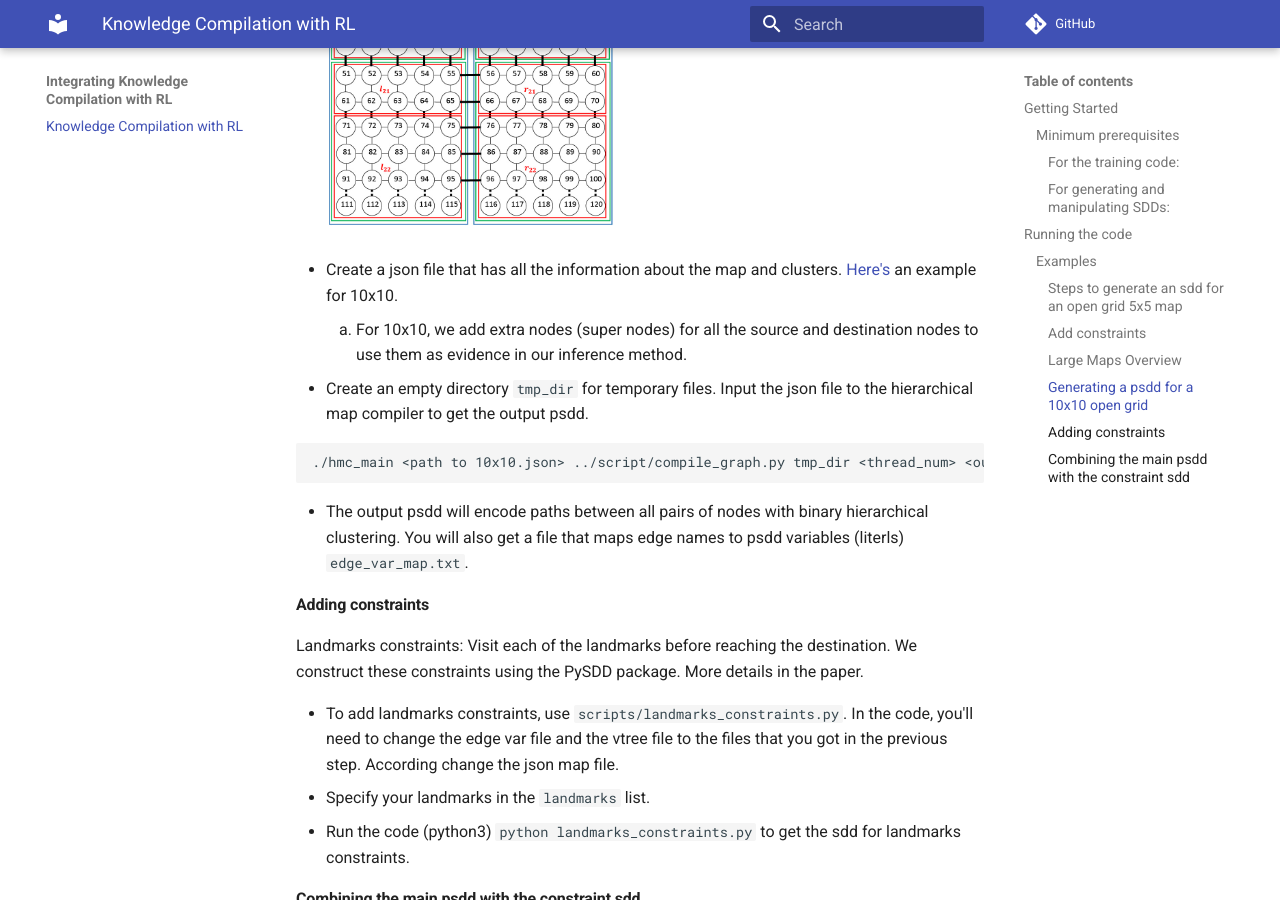
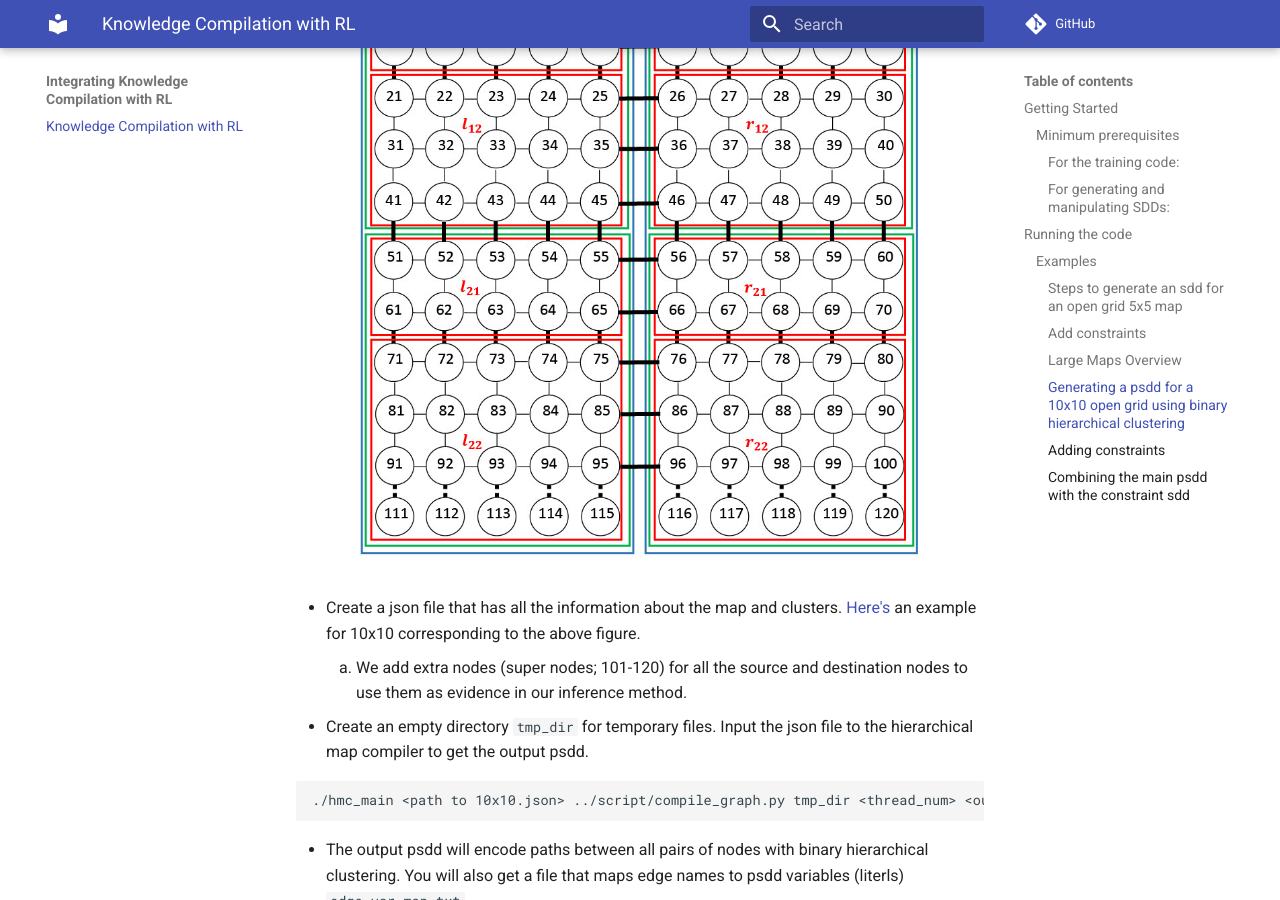
Before and after one commit to kushagra06/KCRL-Docs, an MkDocs documentation site: the page built from docs/index.md, in a window 1280 px wide and 900 px high, scrolled down 3016 px. Built offline with MkDocs 1.6.1 and Material for MkDocs 9.7.7, drawn with Linux system fonts in a browser that asks for light colours; comment, search, counter and statistics services are not loaded; some of the changed text lies outside the part shown.

Commit message:
Update index.md

````diff
--- a/docs/index.md
+++ b/docs/index.md
@@ -72,14 +72,14 @@ To generate and manipulate decision diagrams for large maps (e.g. 10x10, 20x20),
 * Combine (P)SDDs using the multiplication operation provided in the PSDD C++ package to generate the final decision diagram. (You can use `scripts/paths_psdd_mult.cpp` which is also provided in the `psdd-1` repo. You can also convert the constraint SDD to PSDD in the mutliplication script itself.).
 * Generate the intermediate json files using `pypsdd/sdd2json.py` and use these files to run the training code.
 
-#### Generating a psdd for a 10x10 open grid
+#### Generating a psdd for a 10x10 open grid using binary hierarchical clustering
 
 <img src="./images/hier_clust.jpg" alt="Hierarchical Clustering Tree" width="" height="">
 
-<img src="./images/map_clust.jpg" alt="Hierarchical Clustering Map" width="350" height="300">
+<img src="./images/map_clust.jpg" alt="Hierarchical Clustering Map" width="" height="">
 
-* Create a json file that has all the information about the map and clusters. [Here's](https://github.com/rlr-smu/kcrl-icaps21/blob/main/data/sddFiles/10x10/10x10.json) an example for 10x10.
-    1. For 10x10, we add extra nodes (super nodes) for all the source and destination nodes to use them as evidence in our inference method.
+* Create a json file that has all the information about the map and clusters. [Here's](https://github.com/rlr-smu/kcrl-icaps21/blob/main/data/sddFiles/10x10/10x10.json) an example for 10x10 corresponding to the above figure.
+    1. We add extra nodes (super nodes; 101-120) for all the source and destination nodes to use them as evidence in our inference method.
 * Create an empty directory `tmp_dir` for temporary files. Input the json file to the hierarchical map compiler to get the output psdd.
 ```
 ./hmc_main <path to 10x10.json> ../script/compile_graph.py tmp_dir <thread_num> <ourput_psdd_filename> <output_vtree_filename>
````
